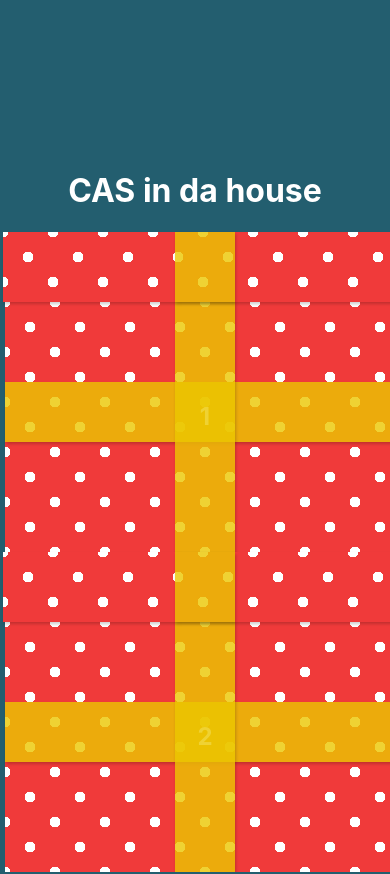
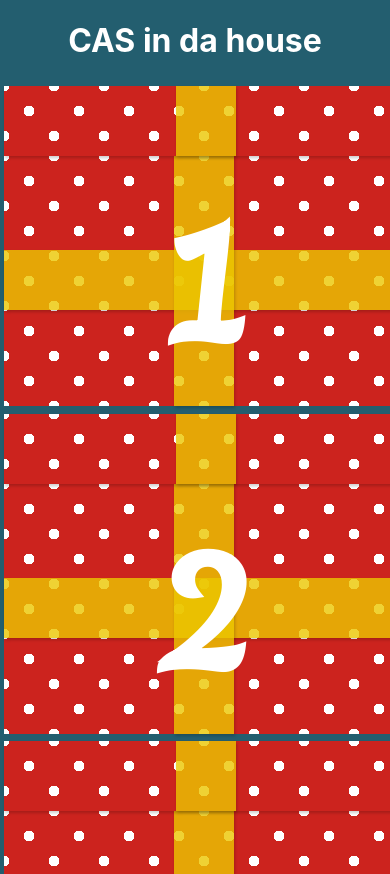
Before and after one commit to sea-breezy/advent-calendar, a React (Create React App) app: page / in a window 390 px wide. Shown: the top 874 px of the page. Built offline with nearby package versions, Linux system fonts and the light colour scheme.

Commit message:
box css becoming responsive, numbers display well

```diff
--- /dev/null
+++ b/src/calendar.css
@@ -0,0 +1,8 @@
+.calendar {
+    display: flex;
+    flex-direction: row;
+    flex-wrap: wrap;
+    justify-content: center;
+    align-items: flex-start;
+    align-content: flex-start;
+}
--- a/src/components/Calendar.js
+++ b/src/components/Calendar.js
@@ -5,6 +5,10 @@ export default function Calendar() {
   const data = [
     { id: 1, day: 1, text: "hello", link: "https://www.google.co.uk/" },
     { id: 2, day: 2, text: "wooo", link: "https://www.google.co.uk/" },
+    { id: 3, day: 3, text: "yeee", link: "https://www.google.co.uk/" },
+    { id: 4, day: 4, text: "yahhh", link: "https://www.google.co.uk/" },
+    { id: 5, day: 5, text: "zippy", link: "https://www.google.co.uk/" },
+    { id: 6, day: 6, text: "zahh", link: "https://www.google.co.uk/" },
   ];
 
   return (
--- a/src/components/Present.js
+++ b/src/components/Present.js
@@ -10,10 +10,10 @@ export default function Present({ link, text, day }) {
         <a href={link}>{text}</a>
       </div>
       <div className="box">
+        <span></span>
         <span>
-          <h2 id="day">{day}</h2>
+        <h2 id="day">{day}</h2>
         </span>
-        <span></span>
       </div>
     </div>
   );
--- a/src/present.css
+++ b/src/present.css
@@ -1,17 +1,23 @@
+@import url('https://fonts.googleapis.com/css?family=Merienda');
+
+
 :root {
-    --red: rgb(240, 58, 58);
+    --red:#CC231E;
     --white: #ffffff;
     --gold: rgba(235, 199, 0, 0.8);
+    --green: #34A65F;
     --shadow: rgba(0,0,0,0.2);
+    --christmas-font: 'Merienda';
+    --box-width: 400px;
+    --box-height: 250px;
+    --lid-height: 70px;
   }
 
-body {
-  padding-top: 150px;
-}
 
 .present {
-  width: 410px;
+  width: var(--box-width);
   margin: 0 auto;
+  padding:  1%;;
 }
 .box, .lid {
   background:
@@ -24,15 +30,14 @@ body {
   margin: 0 auto;
 }
 .box {
-  width: 400px;
-  height: 250px;
+  width: var(--box-width);
+  height: var(--box-height);
 }
 .lid {
-  width: 400px;
-  height: 70px;
+  width: var(--box-width);
+  height: var(--lid-height);
   box-shadow: 1px 2px 3px var(--shadow);
   z-index: 1;
-  padding: 0 2px;
   background-color: var(--red);
   /* transitions */
   top: 0;
@@ -42,28 +47,41 @@ body {
     left ease-out 0.5s,
     transform ease-out 0.5s;
 }
+
+/* ribbon positioning */
 .box span, .lid span {
   position: absolute;
   display: block;
   background:var(--gold);
   box-shadow: 1px 2px 3px var(--shadow);
 }
+
+/* horizontal ribbon sizing */
 .box span:first-child {
   width: 100%;
   height: 60px;
-  top: 80px;
+  top: 94px;
 }
+
+/* vertical ribbon sizing */
 .box span:last-child, .lid span {
+    display: flex;
   width: 60px;
   height: 100%;
   left: 170px;
+  align-items:center;
+  justify-content:center;
 }
+
+/* lid sizing */
 .lid span {
   left: 172px;
 }
+
+/*activity text css */
 .activity {
   font-size: 30px;
-  color: white;
+  color:var(--white);
   font-family: Georgia, 'Times New Roman', Times, serif;
   text-align: center;
   position: relative;
@@ -71,9 +89,32 @@ body {
   top: 10px;
   transition: all ease-out 0.7s;
 }
-.activity a {
-  font-size: 24px;
-  margin: 0;
+
+/* unvisited link */
+a:link {
+    color: var(--white);
+  }
+
+/* visited link */
+a:visited {
+    color: var(--green);
+    text-decoration-line: none;
+  }
+
+  /* mouse over link */
+  a:hover {
+    color: var(--gold);
+  }
+
+  /* selected link */
+  a:active {
+    color: var(--gold);
+  }
+
+/* box day label text*/
+#day {
+    font-size: 160px;
+    font-family: var(--christmas-font)
 }
 
 /* hover effects */
```
